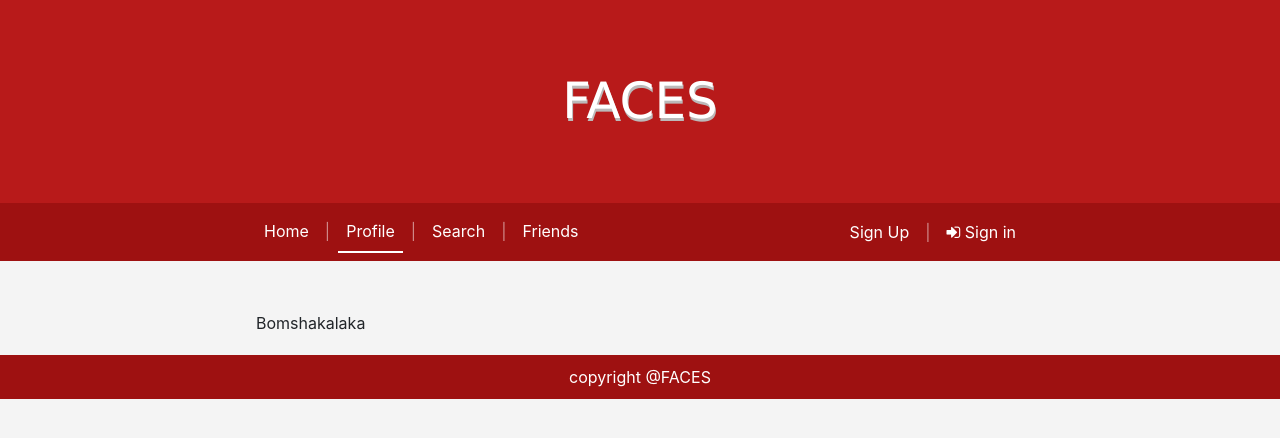
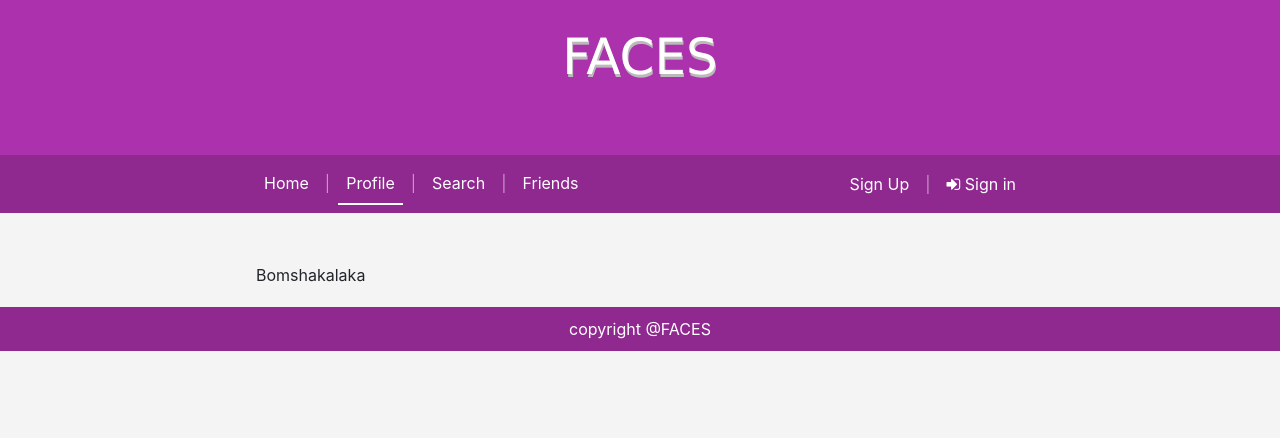
Before and after one commit to Arsalan-Sadri/20_Project_3_ReactSocialMedia, a React (Create React App) app in the folder client/: page /profile in a window 1280 px wide. Shown: the top 438 px of the page. Built offline with nearby package versions, Linux system fonts and the light colour scheme.

Commit message:
chaning the color theme to purple and adjust the header padding

```diff
--- a/client/src/App.css
+++ b/client/src/App.css
@@ -6,8 +6,3 @@ body {
     padding-left: 20%;
     padding-right: 20%;
 }
-
-/* body {
-    position: relative;
-    min-height: 100vh;
-  } */
--- a/client/src/components/Footer/Footer.css
+++ b/client/src/components/Footer/Footer.css
@@ -1,9 +1,7 @@
 .my-footer {
-    /* position: absolute; */
-    /* bottom: 0; */
     width: 100%;
     padding: 10px;
     margin-top: 20px;
     color: white;
-    background: rgb(158, 17, 17);
+    background: rgb(143, 40, 143);
 }
--- a/client/src/components/Header/Header.css
+++ b/client/src/components/Header/Header.css
@@ -3,11 +3,11 @@
     margin: 0;
     border-radius: 0;
     color: white;
-    background: rgb(184, 26, 26);
+    background: rgb(172, 49, 172);
     text-shadow: 1px 3px rgb(187, 185, 185);
     font-size: 50px;
     font-family: "Lucida Sans", "Lucida Sans Regular", "Lucida Grande",
         "Lucida Sans Unicode", Geneva, Verdana, sans-serif;
-    /* padding-top: 2;
-    padding-bottom: 10; */
+    padding-top: 20px;
+    padding-bottom: 60px;
 }
--- a/client/src/components/Navbar/Navbar.css
+++ b/client/src/components/Navbar/Navbar.css
@@ -4,7 +4,7 @@
     padding-left: 20%;
     padding-right: 20%;
     margin-bottom: 50px;
-    background: rgb(158, 17, 17);
+    background: rgb(143, 40, 143);
 }
 
 a.nav-link.active {
```
Also changed, not shown: 1 other file (tests, documents, lock files or other folders).
